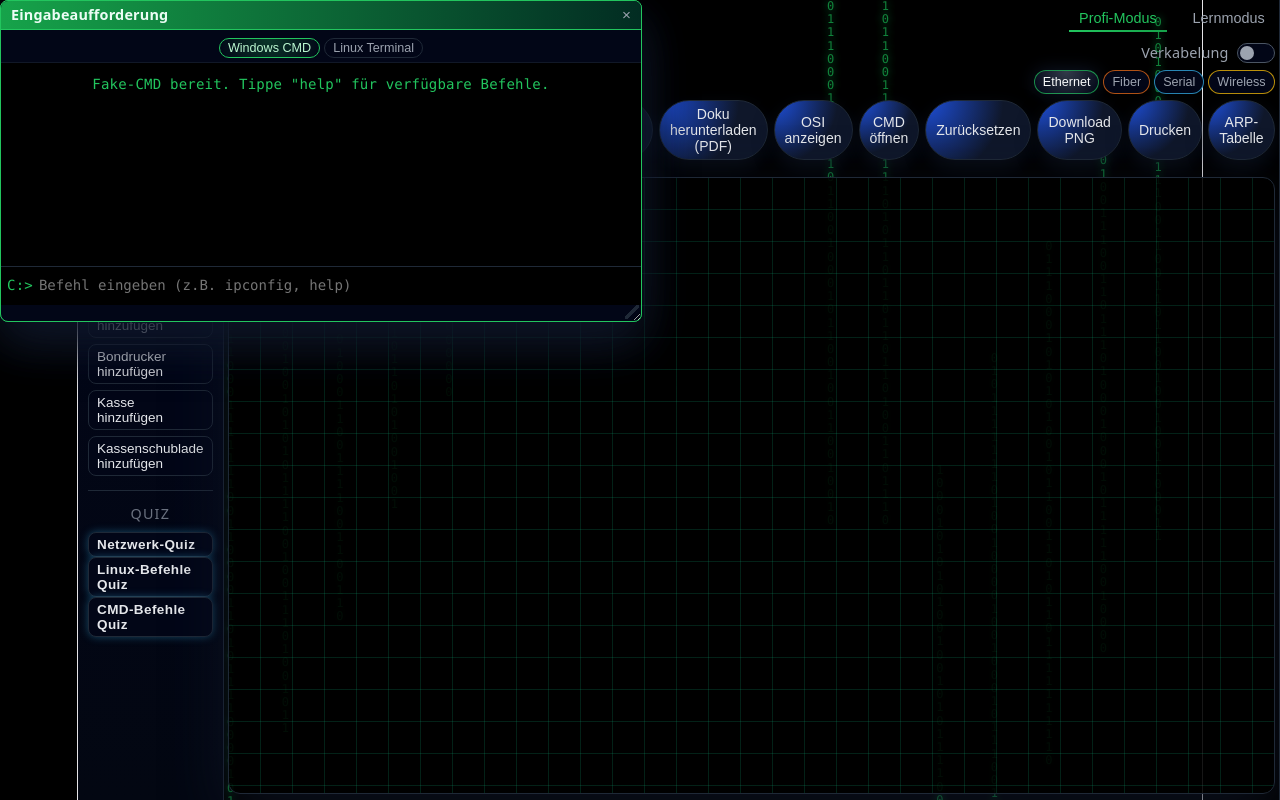
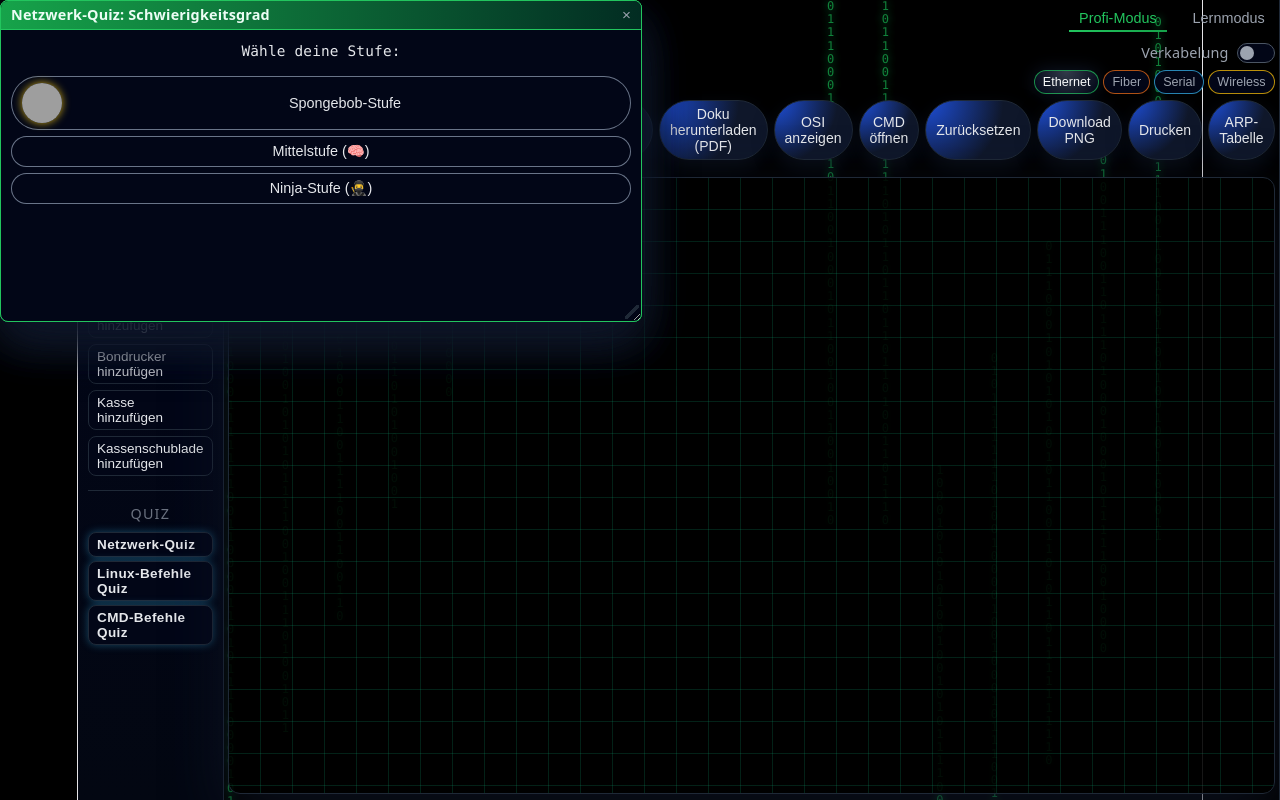
Before and after one commit to Yesser-Ben-Amor/network-visualizer, a React (Vite) app in the folder network-sim/: page / in a window 1280 px wide. Both pictures are taken after a click on the button "Netzwerk-Quiz". Built offline with nearby package versions, Linux system fonts and the light colour scheme; grey boxes are pictures that could not be loaded.

Commit message:
Add ARP popup and quiz difficulty selection with image buttons

```diff
--- a/network-sim/src/App.css
+++ b/network-sim/src/App.css
@@ -1093,3 +1093,57 @@ body {
   transform: translateY(0);
   box-shadow: 0 0 6px rgba(56, 189, 248, 0.4);
 }
+.quiz-sidebar {
+  display: flex;
+  flex-direction: column;
+  gap: 4px;
+}
+
+.quiz-modal-body {
+  display: flex;
+  flex-direction: column;
+  gap: 8px;
+}
+
+.quiz-levels {
+  display: flex;
+  flex-direction: column;
+  gap: 6px;
+  margin-top: 4px;
+}
+
+.quiz-level {
+  display: flex;
+  align-items: center;
+  gap: 8px;
+  padding: 6px 10px;
+  border-radius: 999px;
+  border: 1px solid rgba(148, 163, 184, 0.7);
+  background: #020617;
+  color: #e5e7eb;
+  font-size: 0.8rem;
+  cursor: pointer;
+  transition:
+    transform 0.12s ease-out,
+    box-shadow 0.12s ease-out,
+    background 0.15s ease-out,
+    border-color 0.15s ease-out;
+}
+
+.quiz-level:hover {
+  transform: translateY(-1px);
+  box-shadow: 0 0 16px rgba(59, 130, 246, 0.5);
+}
+
+.quiz-level-image {
+  width: 40px;
+  height: 40px;
+  border-radius: 999px;
+  object-fit: cover;
+  flex-shrink: 0;
+  box-shadow: 0 0 8px rgba(250, 204, 21, 0.8);
+}
+
+.quiz-level-text {
+  flex: 1;
+}
--- a/network-sim/src/App.tsx
+++ b/network-sim/src/App.tsx
@@ -57,6 +57,7 @@ function App() {
   const [scenarioMessages, setScenarioMessages] = useState<string[]>([])
   const [pingPath, setPingPath] = useState<number[] | null>(null)
   const [pingProgress, setPingProgress] = useState(0)
+  const [quizType, setQuizType] = useState<'network' | 'linux' | 'cmd' | null>(null)
 
   const scenarios: LessonScenario[] = [
     basicLanDhcpScenario,
@@ -68,7 +69,6 @@ function App() {
   const handlePingPath = (path: number[]) => {
     if (path.length < 2) return
 
-    // Hin- und Rückweg: z.B. [A,B,C] -> [A,B,C,B,A]
     const forward = path
     const backward = path.slice(0, -1).reverse()
     const roundTrip = [...forward, ...backward]
@@ -87,7 +87,6 @@ function App() {
       if (t < 1) {
         window.requestAnimationFrame(step)
       } else {
-        // Animation abgeschlossen
         setTimeout(() => {
           setPingPath(null)
           setPingProgress(0)
@@ -98,7 +97,6 @@ function App() {
     window.requestAnimationFrame(step)
   }
 
-  // Hilfsfunktion: Netzadresse aus IP und Maske berechnen
   const getNetworkAddress = (ip: string | undefined, mask: string | undefined): number | null => {
     if (!ip || !mask) return null
     const partsIp = ip.split('.').map((p) => Number(p))
@@ -117,7 +115,6 @@ function App() {
     return (ipInt & maskInt) >>> 0
   }
 
-  // ARP-Einträge für das aktuell ausgewählte Gerät
   const getSelectedDeviceArpEntries = () => {
     if (!selectedDevice || !selectedDevice.ipAddress || !selectedDevice.subnetMask) {
       return []
@@ -143,18 +140,15 @@ function App() {
     setActiveProtocol(protocol)
 
     if (protocol !== 'none') {
-      // Protokoll für kurze Zeit hervorheben, dann automatisch zurücksetzen
       window.setTimeout(() => {
         setActiveProtocol('none')
       }, 3000)
     }
   }
 
-  // OSI-Visualisierung: aktuelle aktive Schichten aus Kabeltyp + Protokoll ableiten
   const getActiveOsiLayers = (): number[] => {
     const layers: number[] = []
 
-    // Verkabelung aktiv → Schicht 1+2
     switch (currentCableType) {
       case 'ethernet':
       case 'fiber':
@@ -166,16 +160,12 @@ function App() {
         break
     }
 
-    // Protokollabhängige Schichten
     if (activeProtocol === 'ping') {
-      // Ping: Netzwerk + Transport
       layers.push(3, 4)
     } else if (activeProtocol === 'dhcp') {
-      // DHCP: Netzwerk, Transport, Anwendung
       layers.push(3, 4, 7)
     }
 
-    // Duplikate entfernen
     return Array.from(new Set(layers)).sort((a, b) => a - b)
   }
 
@@ -236,7 +226,6 @@ function App() {
       )
     }
 
-    // Verbindungsübersicht mit Kabeltyp und IPs der Endpunkte
     connections.forEach((conn, index) => {
       const from = devices.find((d) => d.id === conn.fromId)
       const to = devices.find((d) => d.id === conn.toId)
@@ -331,10 +320,18 @@ function App() {
     setScenarioMessages(messages)
   }
 
+  const handleOpenQuiz = (type: 'network' | 'linux' | 'cmd') => {
+    setQuizType(type)
+  }
+
+  const handleCloseQuiz = () => {
+    setQuizType(null)
+  }
+
   return (
     <div className="app-root">
       <MatrixBackground />
-      {showSidebar && <Sidebar onAddDevice={addDevice} />}
+      {showSidebar && <Sidebar onAddDevice={addDevice} onOpenQuiz={handleOpenQuiz} />}
 
       <main className="canvas-wrapper">
         <div className="canvas-header">
@@ -624,6 +621,41 @@ function App() {
           </div>
         </CmdWindow>
       )}
+
+      {quizType && (
+        <CmdWindow
+          title={
+            quizType === 'network'
+              ? 'Netzwerk-Quiz: Schwierigkeitsgrad'
+              : quizType === 'linux'
+                ? 'Linux-Befehle Quiz: Schwierigkeitsgrad'
+                : 'CMD-Befehle Quiz: Schwierigkeitsgrad'
+          }
+          onClose={handleCloseQuiz}
+        >
+          <div className="doc-window-body quiz-modal-body">
+            <p>Wähle deine Stufe:</p>
+            <div className="quiz-levels">
+              <button type="button" className="quiz-level">
+                <img
+                  src="https://www.tambini.de/media/image/9e/81/ba/SpongeBob-Geburtstagsspiele.jpg"
+
+                  alt="Spongebob-Stufe"
+                  className="quiz-level-image"
+                />
+                <span className="quiz-level-text">Spongebob-Stufe</span>
+              </button>
+              <button type="button" className="quiz-level">
+                <span className="quiz-level-text">Mittelstufe (🧠)</span>
+              </button>
+              <button type="button" className="quiz-level">
+
+                <span className="quiz-level-text">Ninja-Stufe (🥷)</span>
+              </button>
+            </div>
+          </div>
+        </CmdWindow>
+      )}
     </div>
   )
 }
--- a/network-sim/src/components/Sidebar.tsx
+++ b/network-sim/src/components/Sidebar.tsx
@@ -2,9 +2,10 @@ import type { DeviceType } from '../types/network'
 
 interface SidebarProps {
   onAddDevice: (type: DeviceType) => void
+  onOpenQuiz: (type: 'network' | 'linux' | 'cmd') => void
 }
 
-export function Sidebar({ onAddDevice }: SidebarProps) {
+export function Sidebar({ onAddDevice, onOpenQuiz }: SidebarProps) {
   return (
     <aside className="sidebar">
       <h2>Palette</h2>
@@ -22,13 +23,25 @@ export function Sidebar({ onAddDevice }: SidebarProps) {
       <hr className="sidebar-separator" />
       <h2>Quiz</h2>
       <div className="quiz-sidebar">
-        <button type="button" className="quiz-btn">
+        <button
+          type="button"
+          className="quiz-btn"
+          onClick={() => onOpenQuiz('network')}
+        >
           Netzwerk-Quiz
         </button>
-        <button type="button" className="quiz-btn">
+        <button
+          type="button"
+          className="quiz-btn"
+          onClick={() => onOpenQuiz('linux')}
+        >
           Linux-Befehle Quiz
         </button>
-        <button type="button" className="quiz-btn">
+        <button
+          type="button"
+          className="quiz-btn"
+          onClick={() => onOpenQuiz('cmd')}
+        >
           CMD-Befehle Quiz
         </button>
       </div>
```
